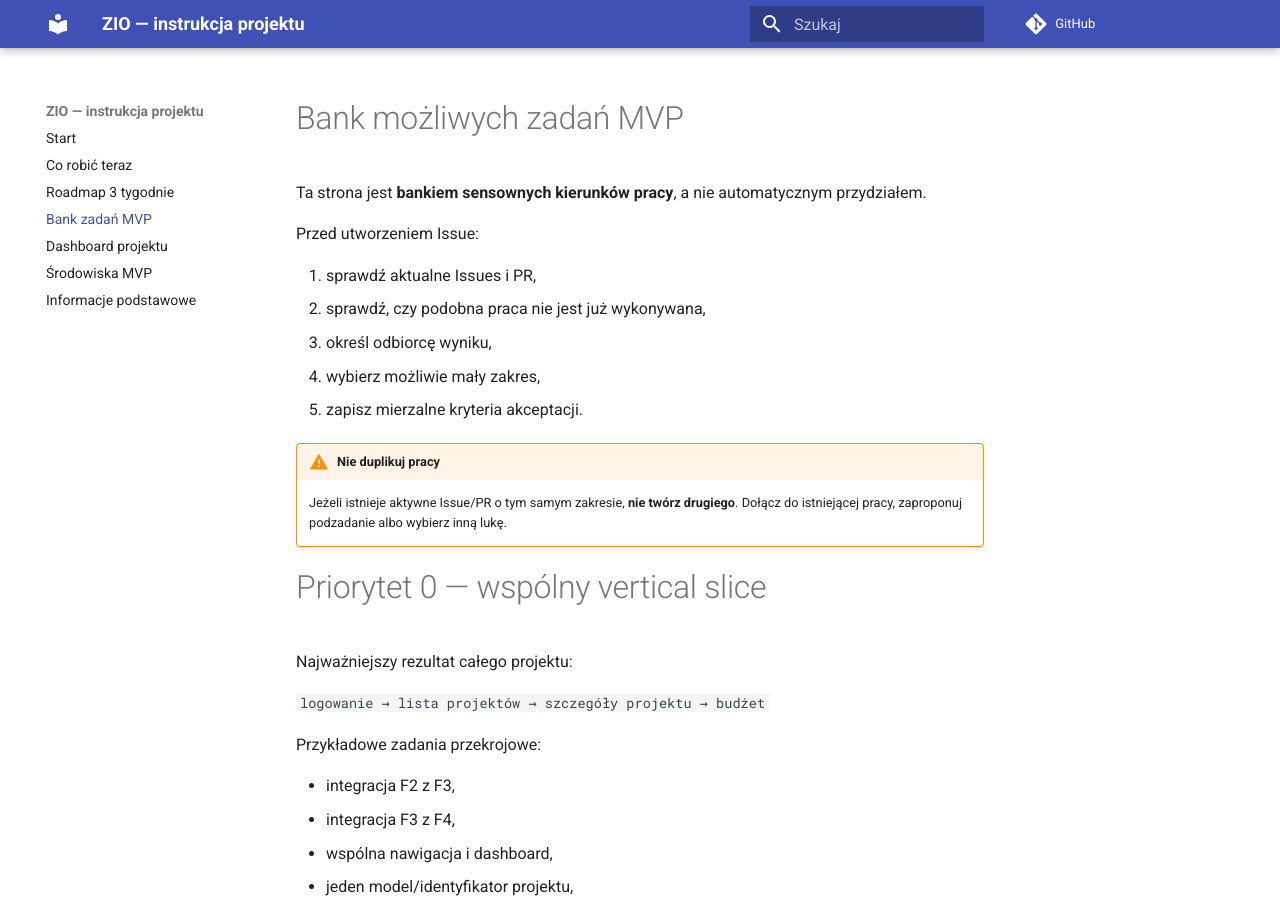
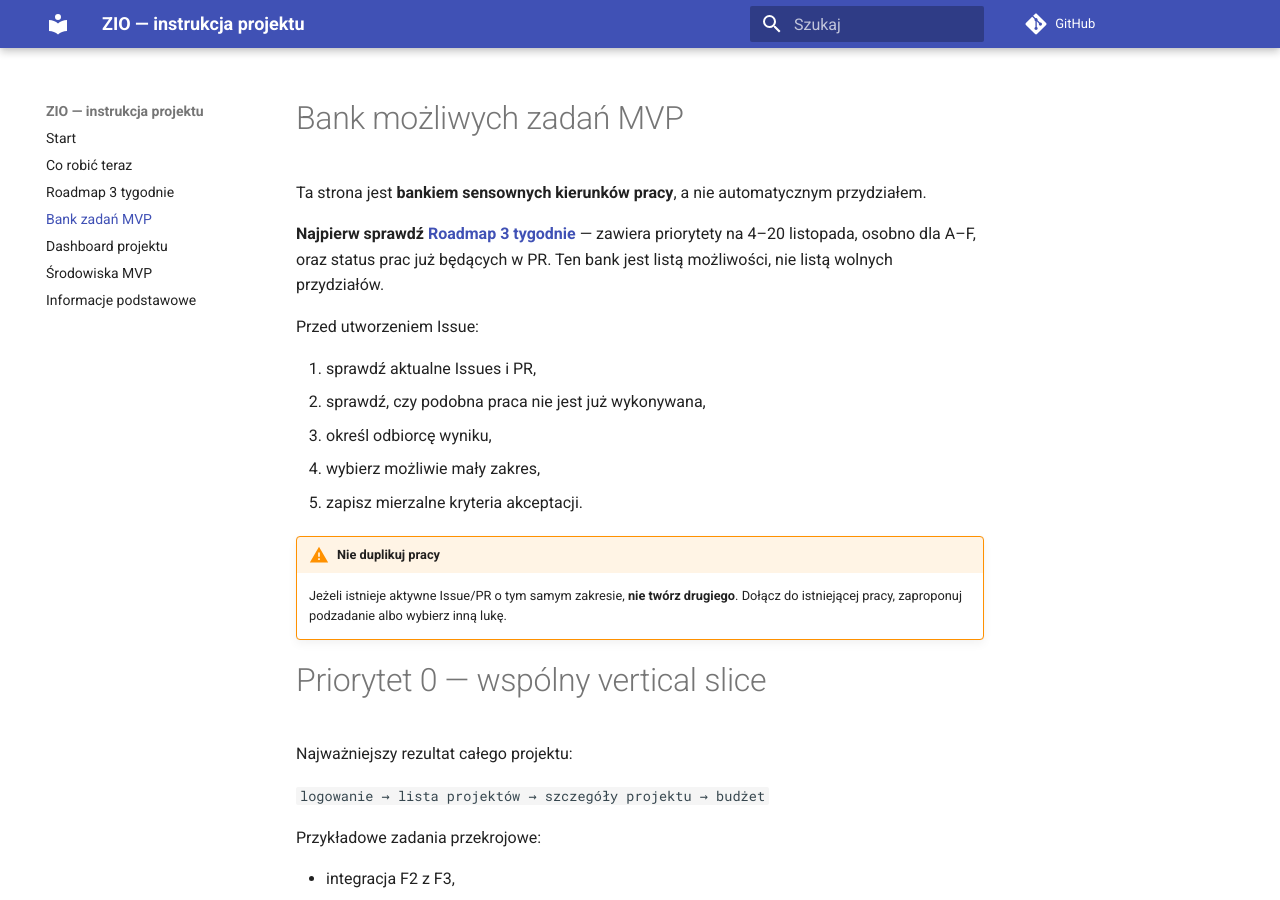
Before and after one commit to zio-wi-pb-mc/pb-science-office-manual, an MkDocs documentation site: the page built from manual/17-bank-zadan-mvp.md, in a window 1280 px wide and 900 px high. Built offline with MkDocs 1.6.1 and Material for MkDocs 9.7.7, drawn with Linux system fonts in a browser that asks for light colours; comment, search, counter and statistics services are not loaded.

Commit message:
docs: link actionable 3-week roadmap from manual/17-bank-zadan-mvp.md

```diff
--- a/manual/17-bank-zadan-mvp.md
+++ b/manual/17-bank-zadan-mvp.md
@@ -1,6 +1,8 @@
 # Bank możliwych zadań MVP
 
 Ta strona jest **bankiem sensownych kierunków pracy**, a nie automatycznym przydziałem.
+
+**Najpierw sprawdź [Roadmap 3 tygodnie](21-roadmap-3-tygodnie.md)** — zawiera priorytety na 4–20 listopada, osobno dla A–F, oraz status prac już będących w PR. Ten bank jest listą możliwości, nie listą wolnych przydziałów.
 
 Przed utworzeniem Issue:
 
```
